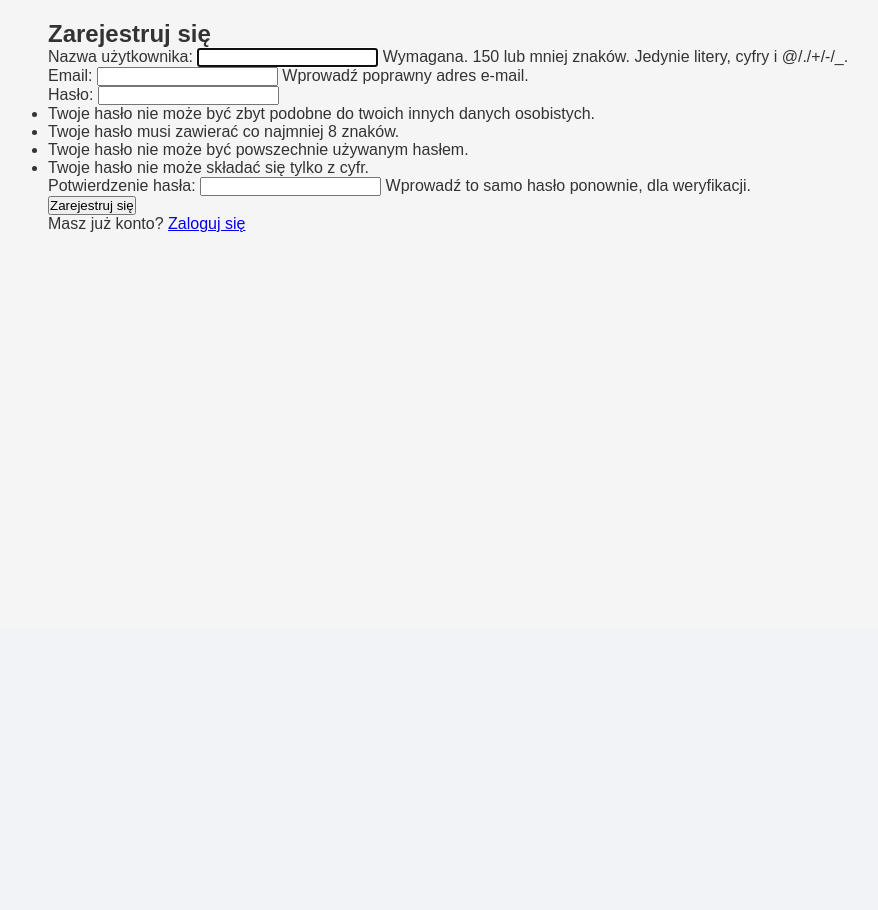
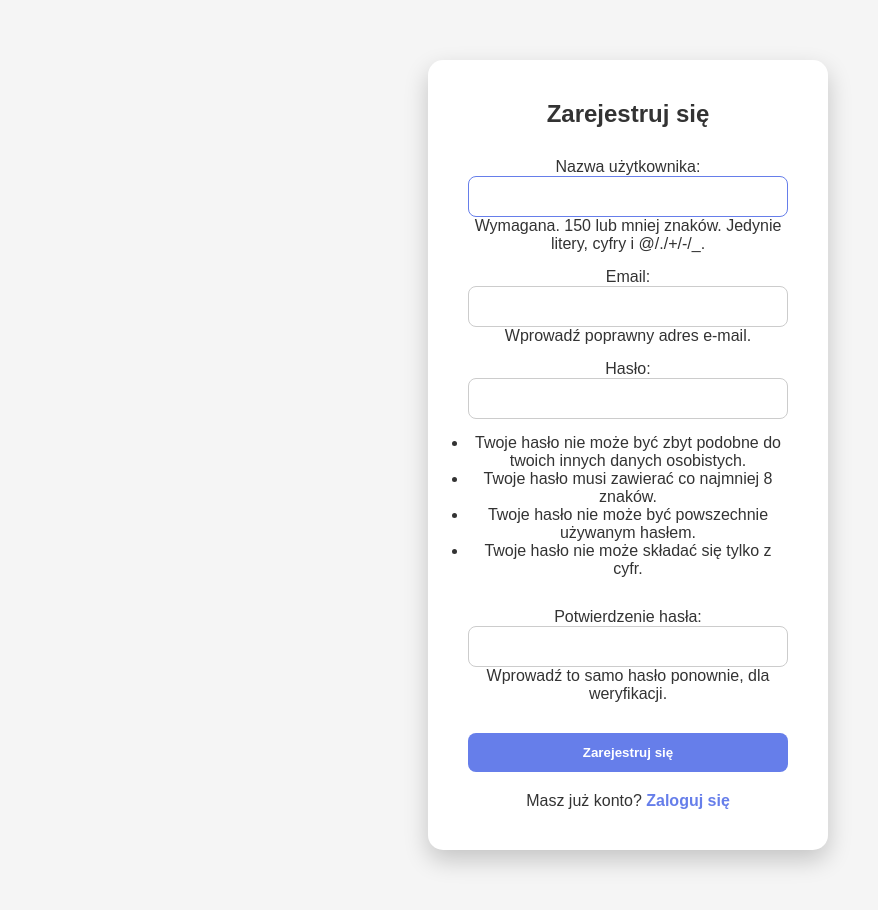
Before and after one commit to Nevvu/Skibidi-sigma, a Django app: page /signup/ in a window 1280 px wide. Shown: the part 173-1083 px from the top of the page, without its empty margins (12-890 px from the left). Before the commit the page ends 405 px from the top, so only its background shows below. Run offline with Django 5.2, Linux system fonts and the light colour scheme; some libraries are stand-ins or nearby versions.

Commit message:
Lista kandydatow w trakcie, rejestrowanie

```diff
--- /dev/null
+++ b/myapp/wybory/static/css/signup.css
@@ -0,0 +1,71 @@
+.signup-page {
+    height: 100%;
+    display: flex;
+    justify-content: center;
+    align-items: center;
+    padding: 40px;
+}
+
+.signup-wrapper {
+    background-color: white;
+    border-radius: 15px;
+    box-shadow: 0 10px 25px rgba(0, 0, 0, 0.2);
+    padding: 40px;
+    width: 100%;
+    max-width: 400px;
+    text-align: center;
+}
+
+.signup-title {
+    margin-bottom: 30px;
+    color: #333;
+}
+
+.signup-form {
+    display: flex;
+    flex-direction: column;
+    gap: 15px;
+}
+
+.signup-form input[type="text"],
+.signup-form input[type="email"],
+.signup-form input[type="password"] {
+    width: 100%;
+    padding: 12px;
+    border: 1px solid #ccc;
+    border-radius: 8px;
+}
+
+.signup-form input:focus {
+    border-color: #667eea;
+    outline: none;
+}
+
+.signup-button {
+    background-color: #667eea;
+    color: white;
+    padding: 12px;
+    border: none;
+    border-radius: 8px;
+    font-weight: bold;
+    cursor: pointer;
+    transition: background-color 0.3s ease;
+}
+
+.signup-button:hover {
+    background-color: #5a67d8;
+}
+
+.signup-register-text {
+    margin-top: 20px;
+}
+
+.signup-link {
+    color: #667eea;
+    font-weight: bold;
+    text-decoration: none;
+}
+
+.signup-link:hover {
+    text-decoration: underline;
+}
--- a/myapp/wybory/templates/wybory/public/home.html
+++ b/myapp/wybory/templates/wybory/public/home.html
@@ -15,7 +15,7 @@
     {% for election in presidential_elections %}
         <li>
             <a href="{% url 'candidate_list' election.id %}">
-                {{ election.title }} ({{ election.election_type.name }})
+                Wybory {{ election.election_type.name }} {{ election.title }}
             </a>
             <p>{{ election.description }}</p>
             <p>Data: {{ election.date }}</p>
@@ -28,7 +28,7 @@
     {% for election in parliamentary_elections %}
         <li>
             <a href="{% url 'candidate_list' election.id %}">
-                {{ election.title }} ({{ election.election_type.name }})
+                Wybory {{ election.election_type.name }} {{ election.title }}
             </a>
             <p>{{ election.description }}</p>
             <p>Data: {{ election.date }}</p>
--- a/myapp/wybory/templates/wybory/public/signup.html
+++ b/myapp/wybory/templates/wybory/public/signup.html
@@ -1,17 +1,29 @@
 {% extends 'wybory/base.html' %}
+
+{% load static %}
 
 {% block title %}Rejestracja - E-Wybory{% endblock %}
 
 {% block content %}
-<h2>Zarejestruj się</h2>
+<link rel="stylesheet" href="{% static 'css/signup.css' %}">
 
-<script src="https://www.google.com/recaptcha/api.js" async defer></script>
-<form method="post">
-    {% csrf_token %}
-    {{ form.as_p }}
+<div class="signup-page">
+    <div class="signup-wrapper">
+        <h2 class="signup-title">Zarejestruj się</h2>
 
-    <div class="g-recaptcha" data-sitekey="6LdREUkrAAAAAIH7f9CHeK7mGHdXAHYBP98iRfsa"></div>
-    <button type="submit">Zarejestruj się</button>
-</form>
-<p>Masz już konto? <a href="{% url 'login' %}">Zaloguj się</a></p>
+        <script src="https://www.google.com/recaptcha/api.js" async defer></script>
+        <form method="post" class="signup-form">
+            {% csrf_token %}
+            {{ form.as_p }}
+
+            <div class="g-recaptcha" data-sitekey="6LdREUkrAAAAAIH7f9CHeK7mGHdXAHYBP98iRfsa"></div>
+            <button type="submit" class="signup-button">Zarejestruj się</button>
+        </form>
+
+        <p class="signup-register-text">
+            Masz już konto?
+            <a href="{% url 'login' %}" class="signup-link">Zaloguj się</a>
+        </p>
+    </div>
+</div>
 {% endblock %}
```
Also changed, not shown: myapp/wybory/static/css/candidate-list.css (added, +66 -0 lines), myapp/wybory/templates/wybory/public/candidate-list.html (+18 -4 lines), 2 other files.
